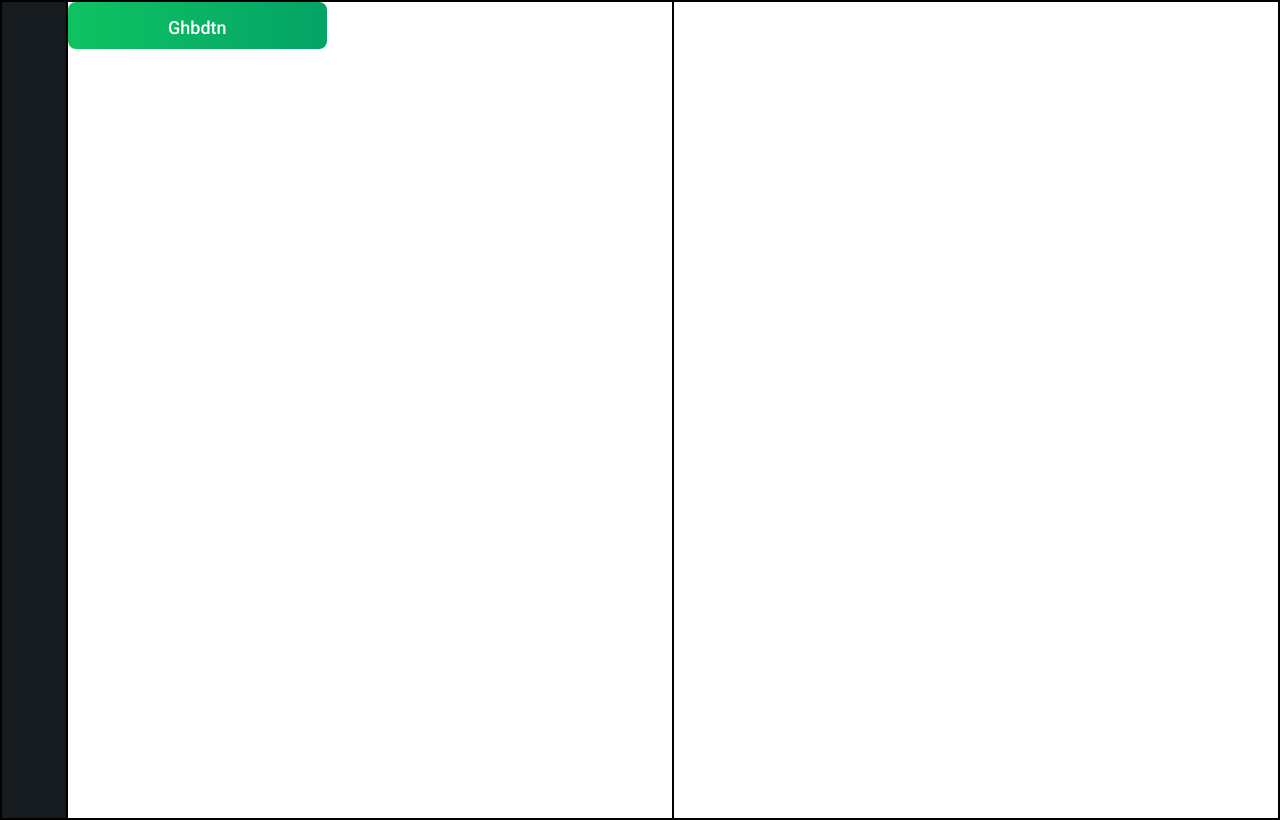
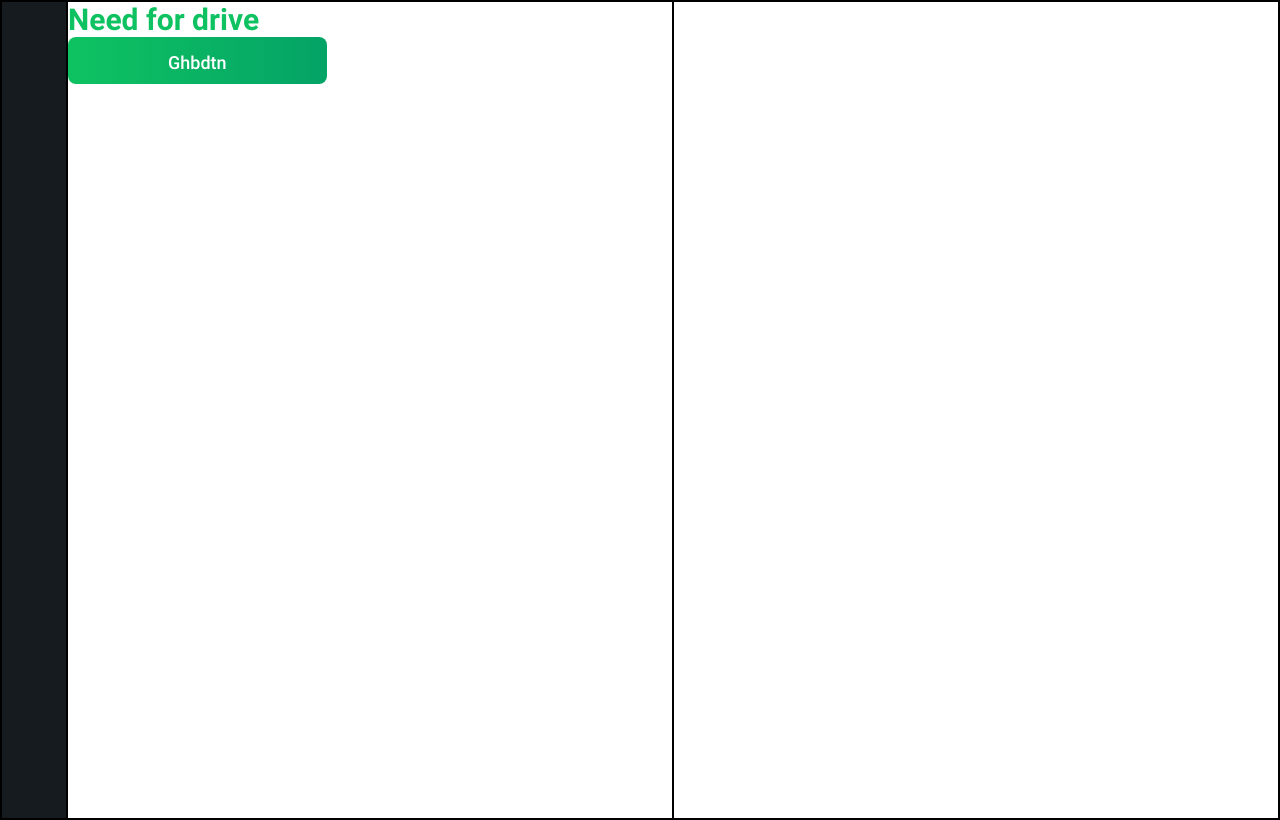
Before and after one commit to viknem31324/drive, a Vue app: page / in a window 1280 px wide. Built offline with nearby package versions, Linux system fonts and the light colour scheme.

Commit message:
создал компонет logo

```diff
--- a/src/app/styles/general.scss
+++ b/src/app/styles/general.scss
@@ -16,3 +16,7 @@ button {
   border: none;
   outline: none;
 }
+
+a {
+  text-decoration: none;
+}
--- a/src/pages/home/HomePage.vue
+++ b/src/pages/home/HomePage.vue
@@ -2,6 +2,9 @@
   <div class="home">
     <burger-menu />
     <div class="home__left">
+      <my-logo>
+        Need for drive
+      </my-logo>
       <my-button
         class="home__btn"
         :theme="'btn-green'"
@@ -14,7 +17,8 @@
 </template>
 
 <script>
-import MyButton from "@/shared/";
+import {MyButton} from "@/shared/";
+import {MyLogo} from "@/shared/";
 import BurgerMenu from "@/widgets/";
 export default {
   data() {
@@ -24,6 +28,7 @@ export default {
   components: {
     BurgerMenu,
     MyButton,
+    MyLogo
   },
   methods: {
     overOrder() {
--- a/src/shared/index.scss
+++ b/src/shared/index.scss
@@ -1 +1,2 @@
 @import './ui/button/index.scss';
+@import './ui/logo/index.scss';
--- a/src/shared/index.ts
+++ b/src/shared/index.ts
@@ -1,2 +1,2 @@
-import MyButton from './ui/index';
-export default MyButton;
+import {MyButton, MyLogo} from './ui/index';
+export {MyButton, MyLogo};
--- a/src/shared/ui/index.ts
+++ b/src/shared/ui/index.ts
@@ -1,2 +1,3 @@
 import MyButton from './button/MyButton.vue';
-export default MyButton;
+import MyLogo from './logo/MyLogo.vue';
+export {MyButton, MyLogo};
--- /dev/null
+++ b/src/shared/ui/logo/MyLogo.vue
@@ -0,0 +1,18 @@
+<template>
+  <div class="logo">
+    <router-link class="logo__link" :tag="'a'" :to="'/'">
+      <slot>Logo</slot>
+    </router-link>
+  </div>
+</template>
+
+<script>
+
+export default {
+  data() {
+    return {
+    }
+  },
+
+};
+</script>
--- /dev/null
+++ b/src/shared/ui/logo/index.scss
@@ -0,0 +1,9 @@
+.logo {
+  &__link {
+    font-family: "Roboto-Bold";
+    font-weight: 700;
+    font-size: 30px;
+    line-height: 35px;
+    color: var(--main-accent);
+  }
+}
```
